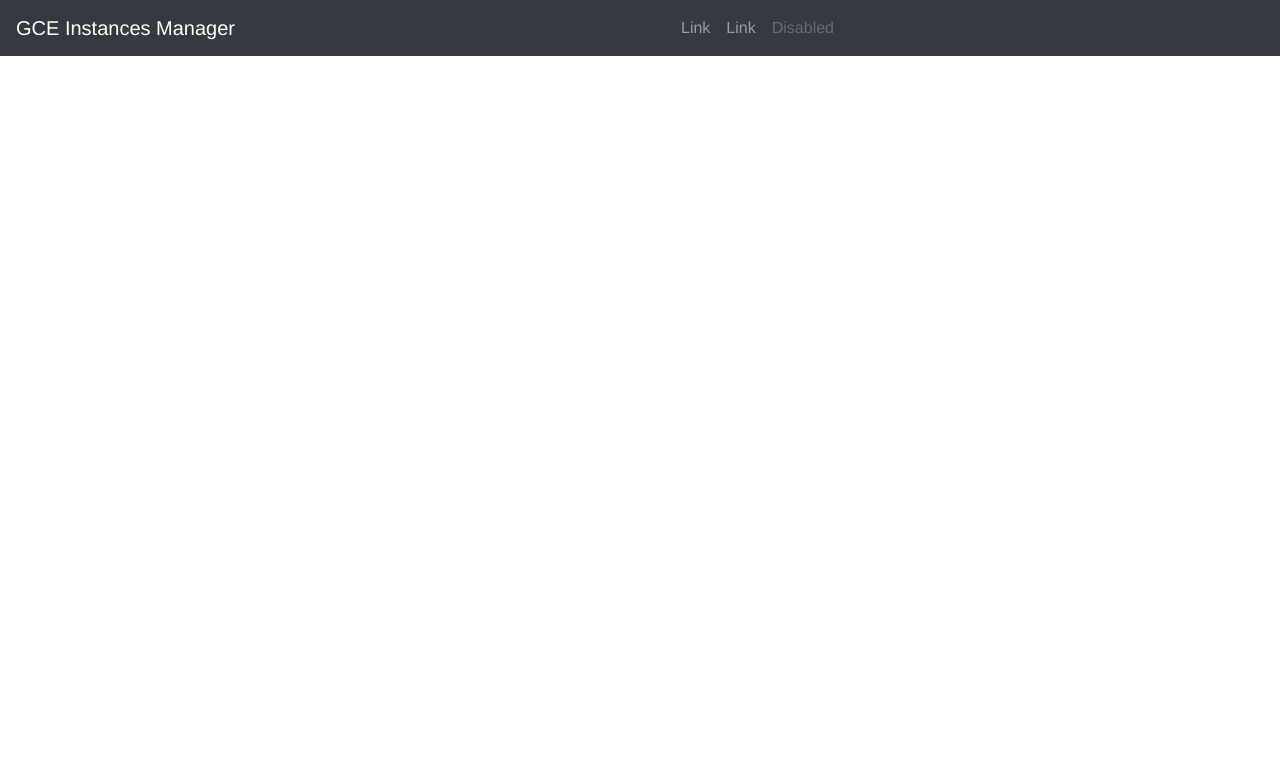
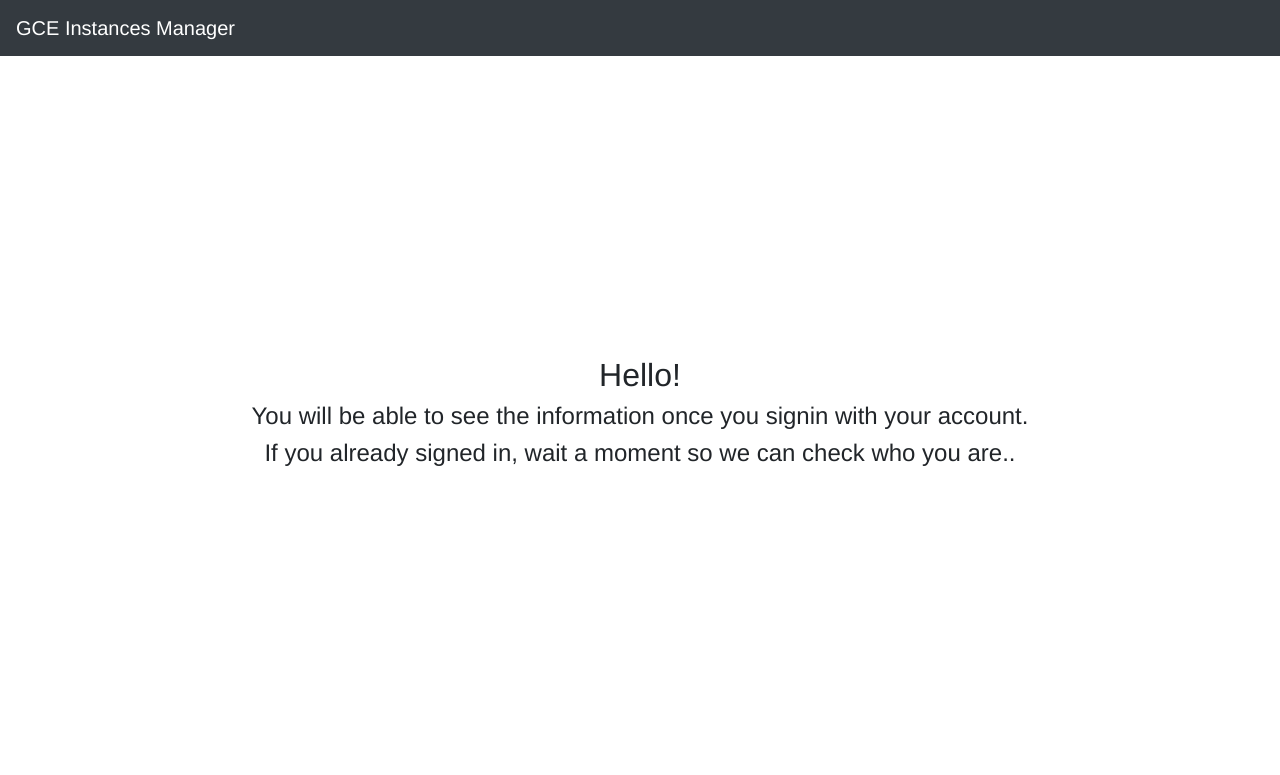
Before and after one commit to Victor-Pessolato/vm-manager-google-signin, a Flask app: page / in a window 1280 px wide. Shown: the top 775 px of the page. Run offline with Flask 2, Linux system fonts and the light colour scheme; some libraries are stand-ins or nearby versions.

Commit message:
Created the auth module and started working on how to authenticate requests

```diff
--- a/main.py
+++ b/main.py
@@ -1,38 +1,27 @@
-import os
+from modules import auth
 
-from flask import Flask, render_template, request, jsonify
-from google.auth.transport import requests
-from google.oauth2 import id_token
-
-firebase_request_adapter = requests.Request()
+from flask import Flask, render_template, request, jsonify, session
+from flask_session import Session
 
 app = Flask(__name__)
-google_signin_key = os.environ['GOOGLE_SIGNIN_KEY']
+
+# Set the configuration for a server-side session
+app.config.from_object(__name__)
+Session(app)
 
 
 @app.route('/')
 def root():
-    return render_template('index.html', gsignin_key=google_signin_key)
+    return render_template('index.html', gsignin_key=auth.google_signin_key)
 
 
-@app.route('/checktoken', methods=['POST'])
-def check_token():
-    try:
-        token = request.form['token']
-        idinfo = id_token.verify_oauth2_token(
-            token,
-            requests.Request(),
-            google_signin_key)
-
-        if idinfo['iss'] not in ['accounts.google.com', 'https://accounts.google.com']:
-            raise ValueError('Wrong issuer.')
-
-        user_info = idinfo
-
-        return jsonify(user_info)
-
-    except ValueError:
-        return 'error', 401
+@app.route('/get-user-data', methods=['GET'])
+def get_user_data():
+    user_info = auth.check_token(request)
+    if user_info:
+        return render_template('partials/user_info.html', user_info=user_info)
+    else:
+        return jsonify({'message': 'error'}), 401
 
 
 if __name__ == '__main__':
--- a/requirements.txt
+++ b/requirements.txt
@@ -2,3 +2,4 @@ Flask==1.0.2
 google-cloud-datastore==1.7.3
 google-auth==1.6.2
 requests==2.21.0
+Flask-Session
--- a/templates/index.html
+++ b/templates/index.html
@@ -1,5 +1,6 @@
 <!doctype html>
 <html>
+
 <head>
 	<title>GCE Instances Manager</title>
 	<meta name="google-signin-client_id" content="{{ gsignin_key }}">
@@ -10,6 +11,7 @@
 	<link rel="stylesheet" href="https://maxcdn.bootstrapcdn.com/bootstrap/4.3.1/css/bootstrap.min.css">
 	<link type="text/css" rel="stylesheet" href="{{ url_for('static', filename='style.css') }}">
 </head>
+
 <body>
 	<nav class="navbar navbar-expand-lg navbar-dark bg-dark">
 		<a class="navbar-brand" href="javascript:void(0)">GCE Instances Manager</a>
@@ -18,50 +20,50 @@
         </button>
 
 		<div class="collapse navbar-collapse" id="navb">
-    <div class="mr-auto">
-
+			<div class="mr-auto"></div>
+			<div id="nav_user_info">
+				<div id="gsignin_btn" class="g-signin2" data-onsuccess="onSignIn"></div>
 			</div>
-    <ul class="navbar-nav mr-auto">
-      <li class="nav-item">
-        <span class="nav-link" href="javascript:void(0)">Link</span>
-      </li>
-      <li class="nav-item">
-        <span class="nav-link" href="javascript:void(0)">Link</span>
-      </li>
-      <li class="nav-item">
-        <span class="nav-link disabled" href="javascript:void(0)">Disabled</span>
-      </li>
-    </ul>
-    <div id="gsignin_btn" class="g-signin2" data-onsuccess="onSignIn" style="display: none"></div>
 		</div>
 	</nav>
 
-
+    <main class="container-fluid">
+        <div class="row">
+            <div id="main-workspace" class="col-12 d-flex justify-content-center align-items-center" style="min-height: 90vh">
+                <div class="text-center">
+                    <h2>Hello!</h2>
+                    <h4>You will be able to see the information once you signin with your account.</h4>
+                    <h4>If you already signed in, wait a moment so we can check who you are..</h4>
+                </div>
+            </div>
+        </div>
+    </main>
 	<script src="https://ajax.googleapis.com/ajax/libs/jquery/3.4.1/jquery.min.js"></script>
 	<script src="https://cdnjs.cloudflare.com/ajax/libs/popper.js/1.14.7/umd/popper.min.js"></script>
 	<script src="https://maxcdn.bootstrapcdn.com/bootstrap/4.3.1/js/bootstrap.min.js"></script>
 	<script>
-    function checkLoginUser(id_token) {
-        let data = {
-            token: id_token
-        };
-        $.post("/checktoken", data, function(res) {
-            if(res.sub) {
-                console.log(res);
-            } else {
-                console.error("not a valid user");
-            }
+	// Checks if the user logged in is valid.
+    function loadApp(id_token) {
+        $.ajax({
+            url: '/get-user-data',
+            headers: { 'x-user-token': id_token }
+        }).done(function(data) {
+            console.log(data);
         });
     }
 
+    // Callback for when the user sign in from the web and when we do the first check.
     function onSignIn(googleUser) {
         let id_token = googleUser.getAuthResponse().id_token;
-        checkLoginUser(id_token);
+        loadApp(id_token);
     }
 
+    // If user is already logged in the browser we check if it's a valid user and if it is registered in our DB
     if (auth2.isSignedIn.get()) {
         onSignIn(googleUser);
     }
+
 	</script>
 </body>
+
 </html>
```
Also changed, not shown: modules/auth.py (added, +25 -0 lines), templates/partials/user_info.html (added, +12 -0 lines). Lines whose indentation alone changed are shown as unchanged.
